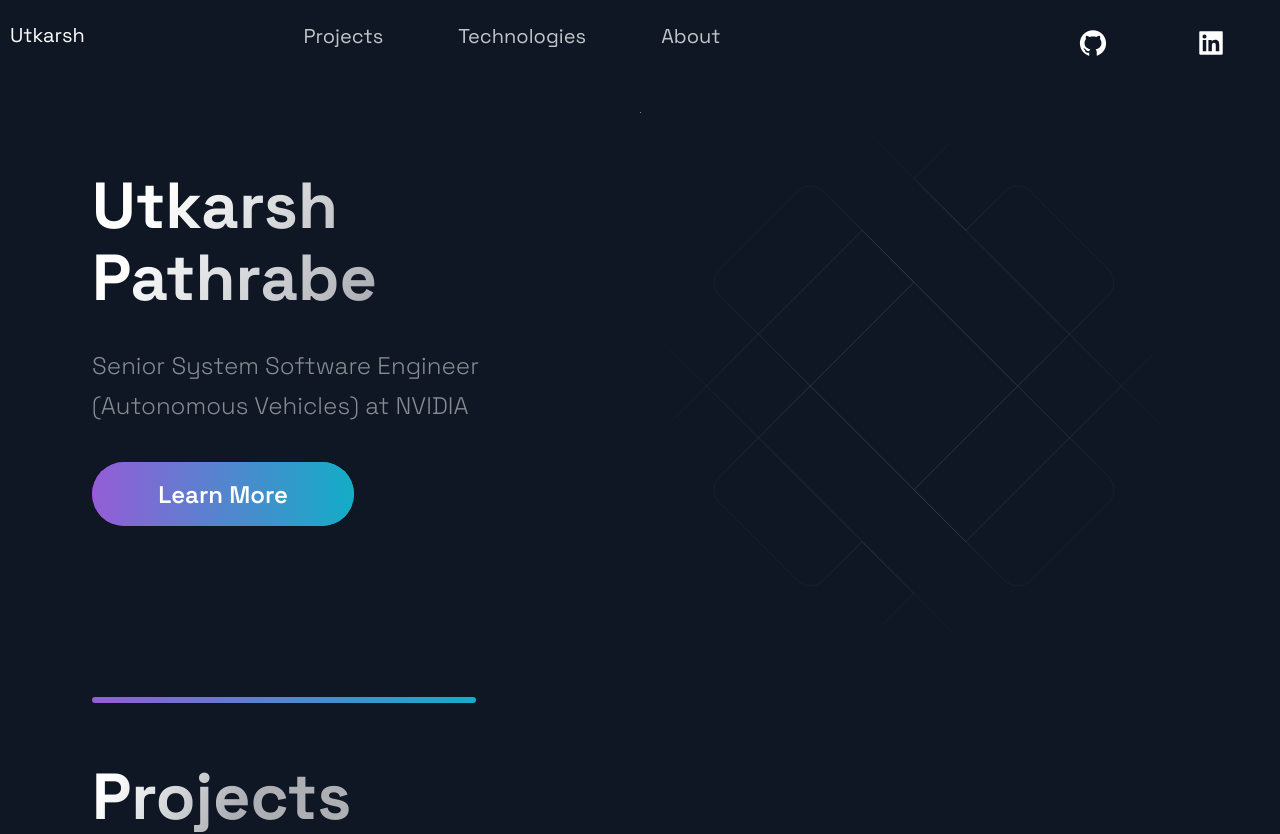
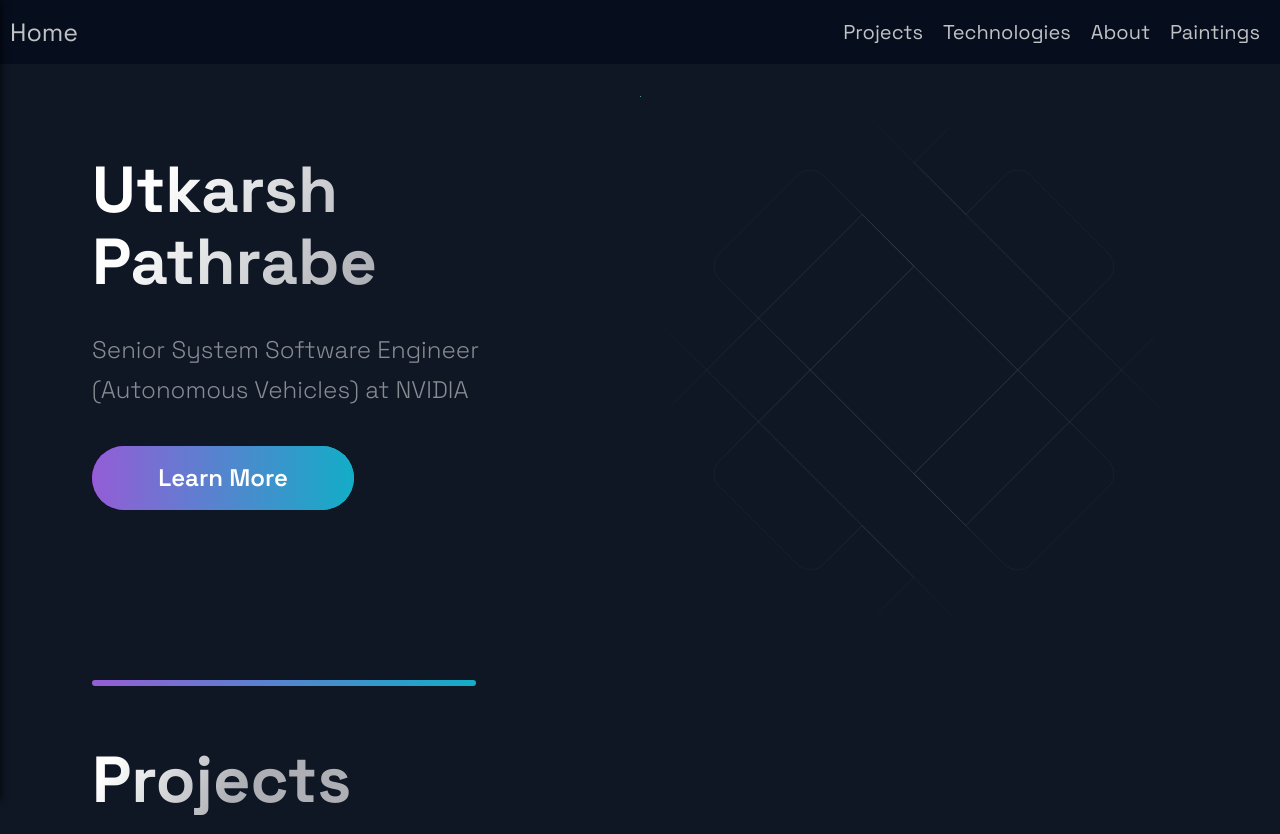
Before and after one commit to UtkarshPathrabe/Portfolio, a Next.js app: page / in a window 1280 px wide. Shown: the top 834 px of the page. Built offline with nearby package versions, Linux system fonts and the light colour scheme.

Commit message:
Update Layout.js

```diff
--- a/src/layout/Layout.js
+++ b/src/layout/Layout.js
@@ -1,15 +1,37 @@
-import React from 'react'
+import React, { useState } from 'react';
 
-import Footer from '../components/Footer/Footer'
-import Header from '../components/Header/Header'
-import { Container } from './LayoutStyles'
+import Footer from '../components/Footer/Footer';
+import Header from '../components/Header/Header';
+import Toolbar from '../components/Toolbar/Toolbar';
+import SideDrawer from '../components/SideDrawer/SideDrawer';
+import Backdrop from '../components/Backdrop/Backdrop';
+import { Container } from './LayoutStyles';
 
 export const Layout = ({children}) => {
+  const [sideDrawerOpen, setSideDrawerOpen] = useState(false);
+
+  const drawerToggleClickHandler = () => {
+    setSideDrawerOpen(current => !current);
+  };
+
+  const backdropClickHandler = () => {
+    setSideDrawerOpen(false);
+  };
+
+  let backdrop;
+  if (sideDrawerOpen) {
+    backdrop = (<Backdrop onClickHandler={backdropClickHandler} />);
+  }
+
   return (
     <Container>
-     <Header/>
-     <main>{children}</main>
-     <Footer/>
+      <Toolbar toggleButtonHandler={drawerToggleClickHandler} />
+      <SideDrawer isOpen={sideDrawerOpen} />
+      {backdrop}
+      <main style={{ marginTop: '64px' }}>
+        {children}
+      </main>
+      <Footer/>
     </Container>
   )
-}
+};
```
